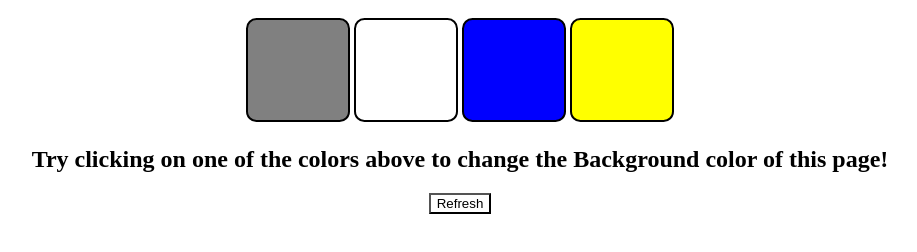
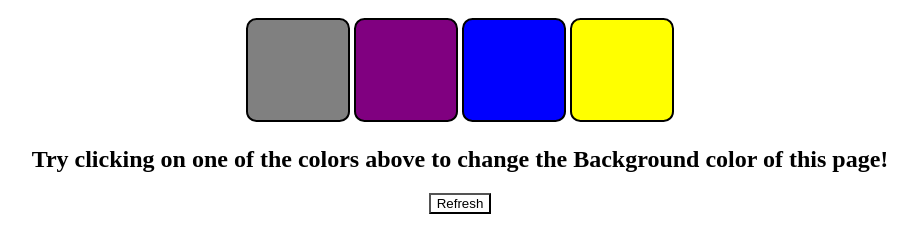
Before and after one commit to siddhisinha/colorSwitcher, a plain HTML site: page index.html in a window 1280 px wide. Shown: the part 140-392 px from the top of the page, without its empty margins (180-1097 px from the left). Drawn offline with Linux system fonts and the light colour scheme.

Commit message:
Update style.css

```diff
--- a/style.css
+++ b/style.css
@@ -30,7 +30,7 @@ html {
   }
 
   #white {
-    background: white;
+    background: purple;
   }
   #blue {
     background: blue;
```
